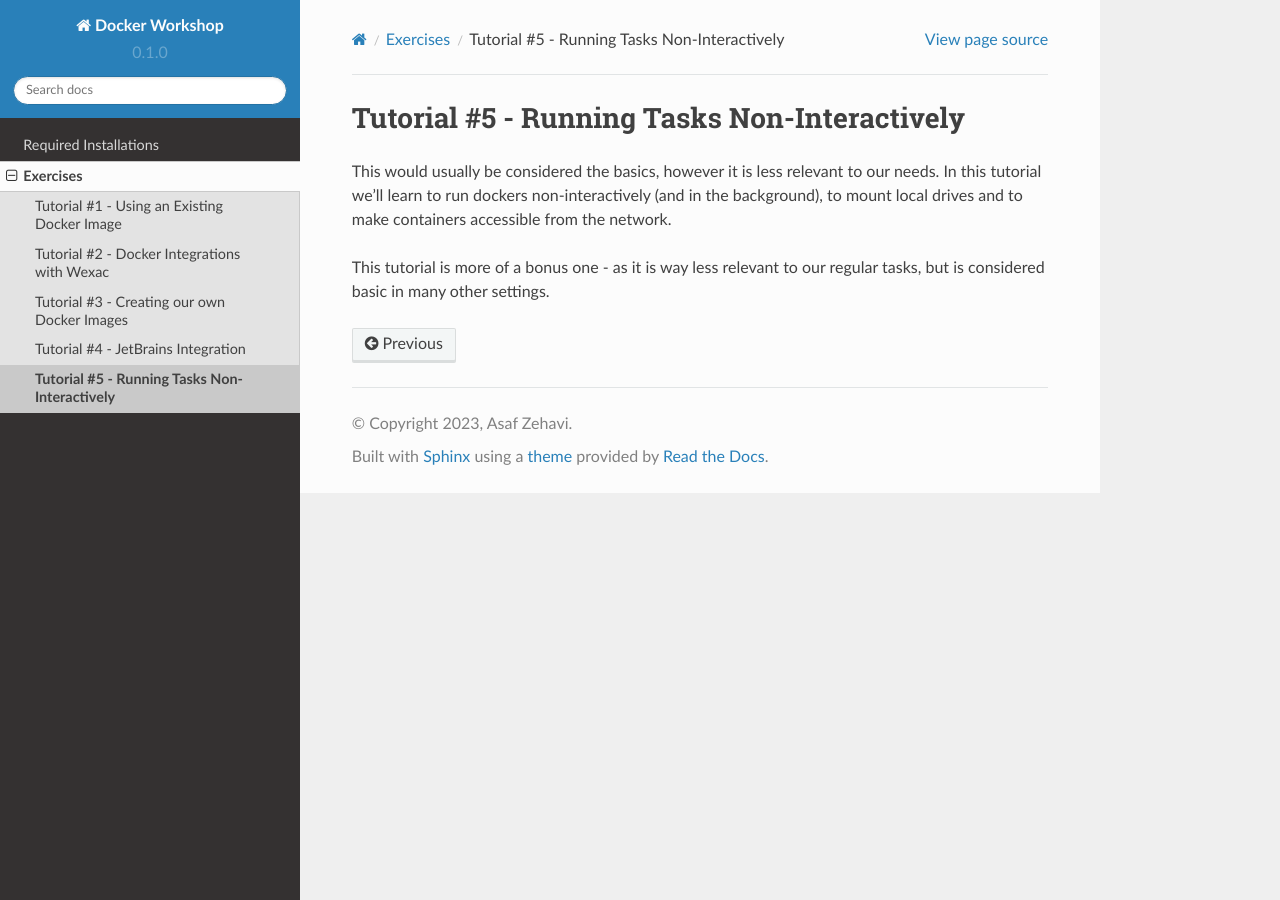
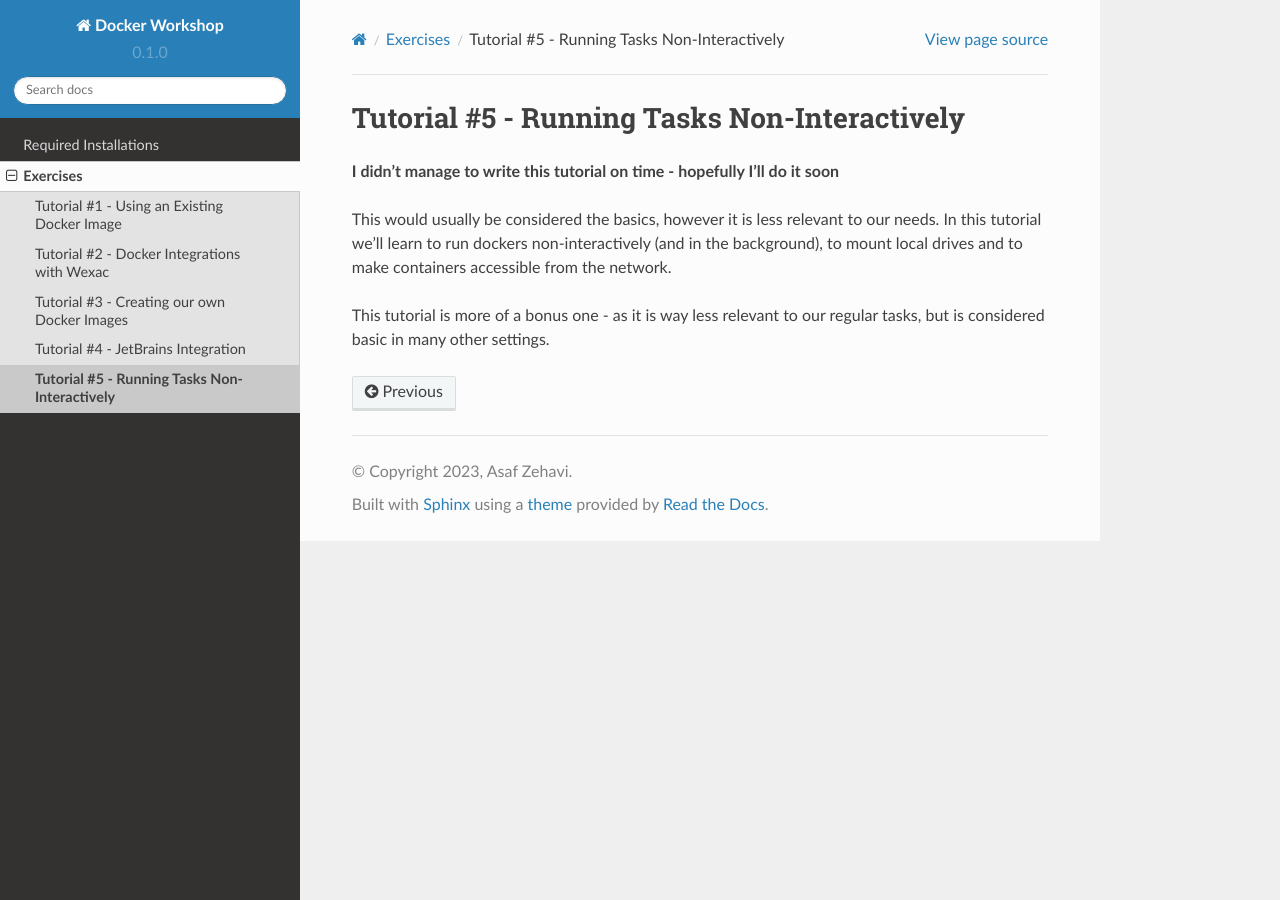
Before and after one commit to asaf-zehavi/docker-workshop, a Sphinx documentation site: the page built from docs/source/exercises/5-non-interactive.rst, in a window 1280 px wide. Built offline with Sphinx 7.4.7 and the Read the Docs theme 2.0.0, drawn with Linux system fonts in a browser that asks for light colours.

Commit message:
WIP message

```diff
--- a/docs/source/exercises/5-non-interactive.rst
+++ b/docs/source/exercises/5-non-interactive.rst
@@ -1,5 +1,7 @@
 Tutorial #5 - Running Tasks Non-Interactively
 =============================================
+
+**I didn't manage to write this tutorial on time - hopefully I'll do it soon**
 
 This would usually be considered the basics, however it is less relevant to our needs.
 In this tutorial we'll learn to run dockers non-interactively (and in the background), to mount local drives and to make
```
